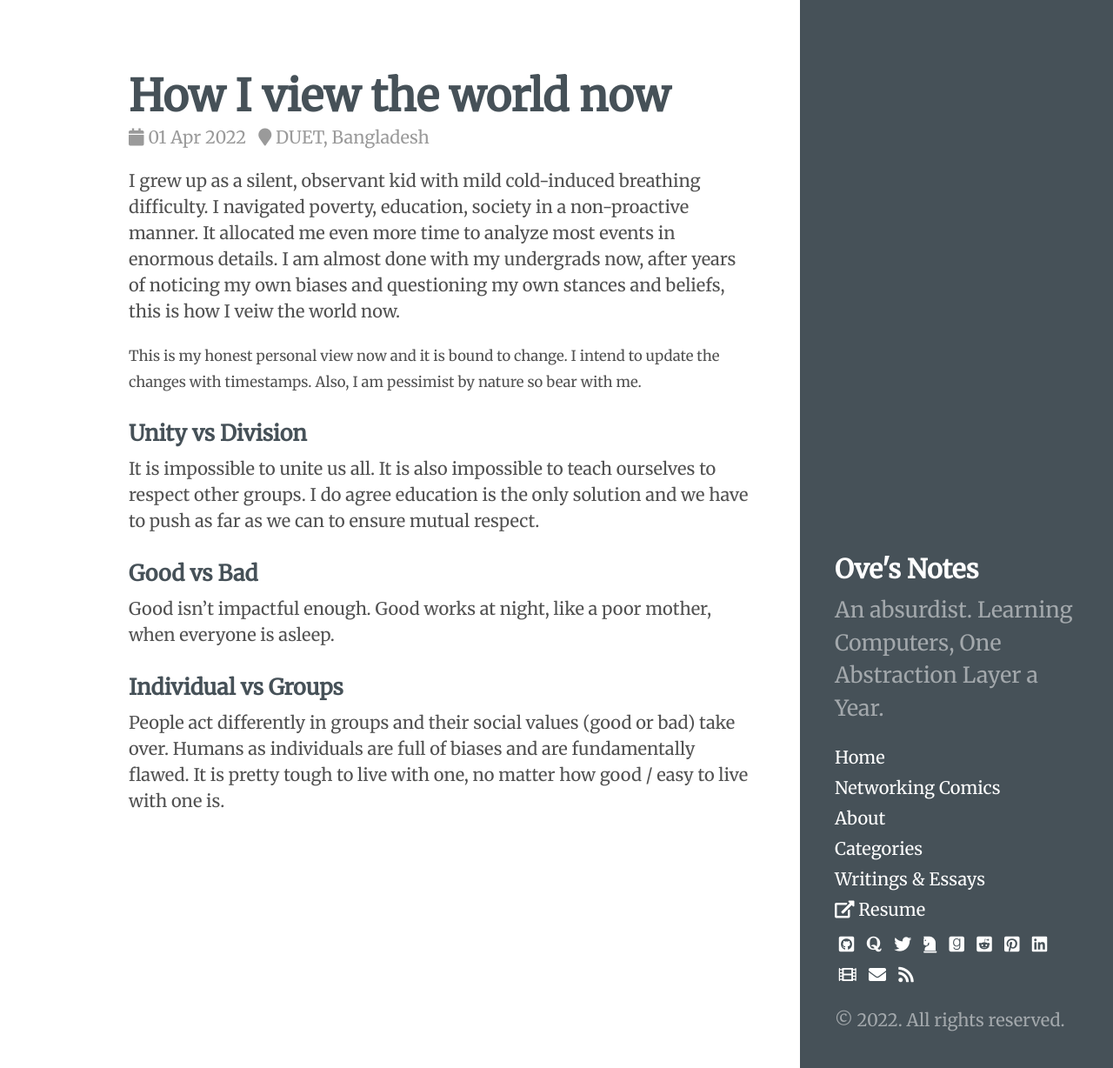
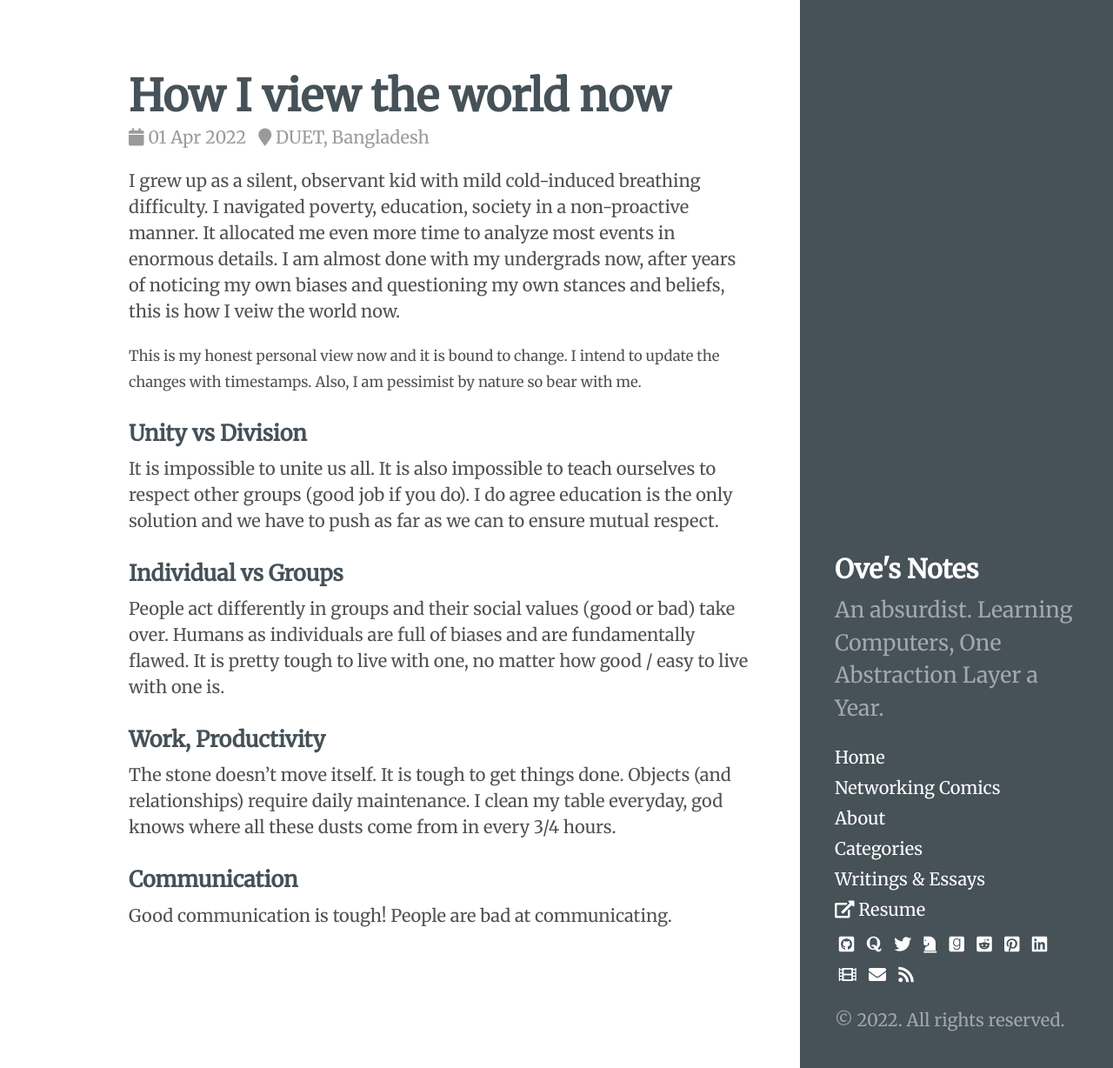
Before and after one commit to ovebepari/ovebepari.github.io, a Jekyll site: the page built from Random_writings/myworldview.md, in a window 1280 px wide and 1228 px high. Shown: the whole window at 87% size. Built offline with Jekyll 4.4.1, drawn with Linux system fonts in a browser that asks for light colours.

Commit message:
communication in myworldview article added

```diff
--- a/Random_writings/myworldview.md
+++ b/Random_writings/myworldview.md
@@ -13,10 +13,13 @@ I grew up as a silent, observant kid with mild cold-induced breathing difficulty
 <small>This is my honest personal view now and it is bound to change. I intend to update the changes with timestamps. Also, I am pessimist by nature so bear with me.</small>
 
 ### Unity vs Division
-It is impossible to unite us all. It is also impossible to teach ourselves to respect other groups. I do agree education is the only solution and we have to push as far as we can to ensure mutual respect.
-
-### Good vs Bad
-Good isn't impactful enough. Good works at night, like a poor mother, when everyone is asleep.
+It is impossible to unite us all. It is also impossible to teach ourselves to respect other groups (good job if you do). I do agree education is the only solution and we have to push as far as we can to ensure mutual respect.
 
 ### Individual vs Groups
 People act differently in groups and their social values (good or bad) take over. Humans as individuals are full of biases and are fundamentally flawed. It is pretty tough to live with one, no matter how good / easy to live with one is.
+
+### Work, Productivity
+The stone doesn't move itself. It is tough to get things done. Objects (and relationships) require daily maintenance. I clean my table everyday, god knows where all these dusts come from in every 3/4 hours.
+
+### Communication
+Good communication is tough! People are bad at communicating.
```
